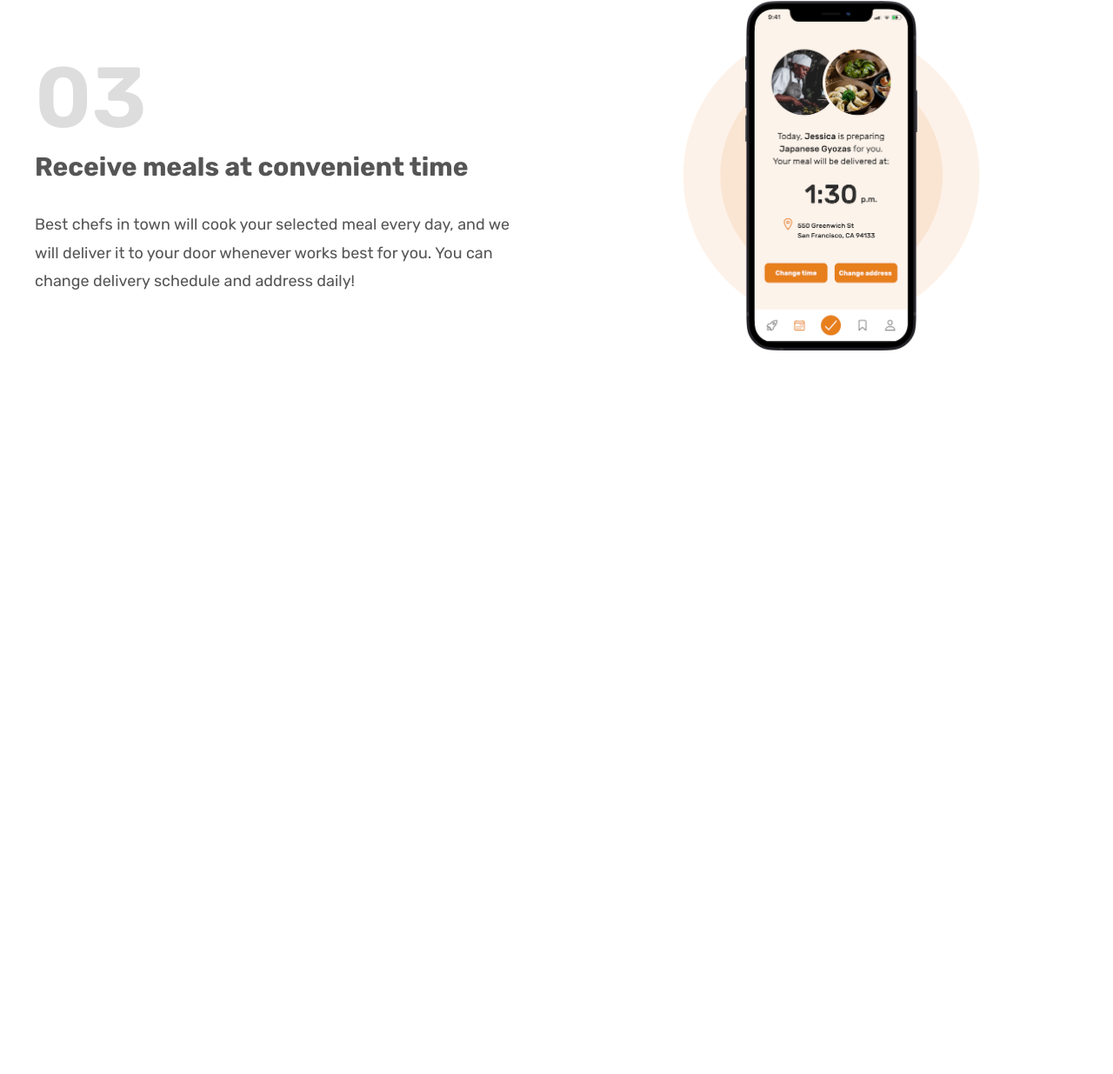
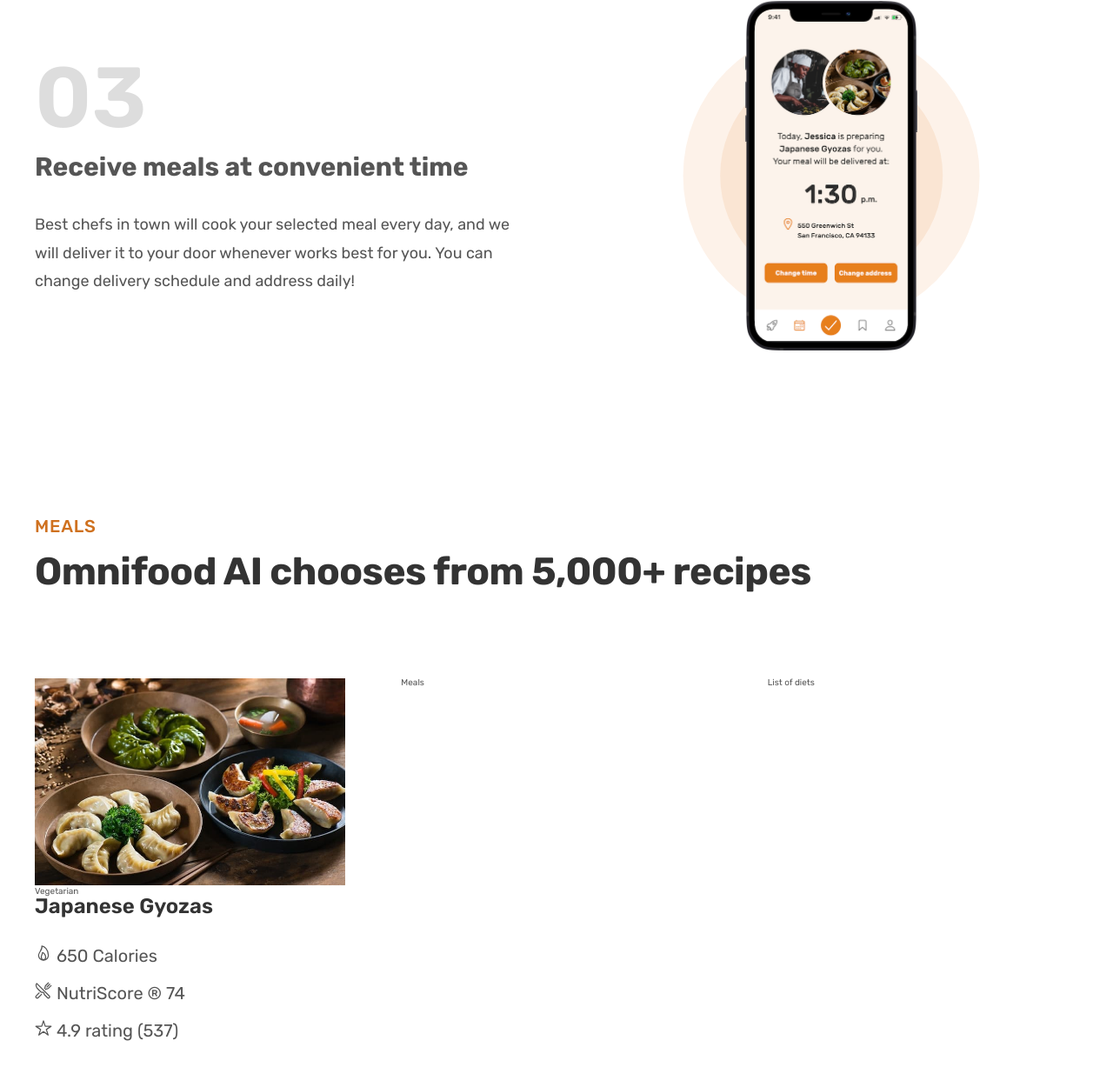
Before and after one commit to kiethohoai/omnifood-desktop-v2, a plain HTML site: page index.html in a window 1280 px wide. Shown: the part 2260-3495 px from the top of the page at 87% size. Before the commit the page ends 2759 px from the top, so only its background shows below. Drawn offline with nearby package versions, Linux system fonts and the light colour scheme.

Commit message:
017 Building the Meals Section - Part 1

```diff
--- a/css/style.css
+++ b/css/style.css
@@ -249,3 +249,32 @@
 .step-img {
   width: 35%;
 }
+
+/* ==================== */
+/* //TODO MEALS & DIETS */
+/* ==================== */
+.section-meals {
+  padding: 9.6rem 0;
+}
+
+.meal-title {
+  font-size: 2.4rem;
+  color: #333;
+  font-weight: 600;
+  margin-bottom: 3.2rem;
+}
+
+.meal-attributes {
+  list-style: none;
+  display: flex;
+  flex-direction: column;
+  gap: 2rem;
+}
+
+.meal-attributes {
+  font-size: 2rem;
+}
+
+.meal-image {
+  width: 100%;
+}
--- a/index.html
+++ b/index.html
@@ -61,6 +61,7 @@
         </div>
       </section>
 
+      <!-- FEATURED IN -->
       <section class="section-featured">
         <div class="container">
           <h2 class="heading-featured">As freated in</h2>
@@ -123,6 +124,41 @@
           </div>
         </div>
       </section>
+
+      <!-- MEALS DIETS -->
+      <section class="section-meals">
+        <div class="container">
+          <span class="subheading">Meals</span>
+          <h2 class="heading-secondary">Omnifood AI chooses from 5,000+ recipes</h2>
+        </div>
+
+        <div class="container grid grid--3-cols">
+          <div class="meal">
+            <img class="meal-image" src="img/meals/meal-1.jpg" alt="Japanese Gyozas" />
+            <span class="tag">Vegetarian</span>
+            <p class="meal-title">Japanese Gyozas</p>
+            <ul class="meal-attributes">
+              <li class="meal-attribute">
+                <ion-icon name="flame-outline"></ion-icon>
+                <span>650 Calories</span>
+              </li>
+              <li class="meal-attribute">
+                <ion-icon name="restaurant-outline"></ion-icon>
+                <span>NutriScore &reg; 74</span>
+              </li>
+              <li class="meal-attribute">
+                <ion-icon name="star-outline"></ion-icon>
+                <span>4.9 rating (537)</span>
+              </li>
+            </ul>
+          </div>
+          <div class="meal">Meals</div>
+          <div class="list">List of diets</div>
+        </div>
+      </section>
     </main>
+
+    <script type="module" src="https://unpkg.com/ionicons@7.1.0/dist/ionicons/ionicons.esm.js"></script>
+    <script nomodule src="https://unpkg.com/ionicons@7.1.0/dist/ionicons/ionicons.js"></script>
   </body>
 </html>
```
Also changed, not shown: 1 other file.
